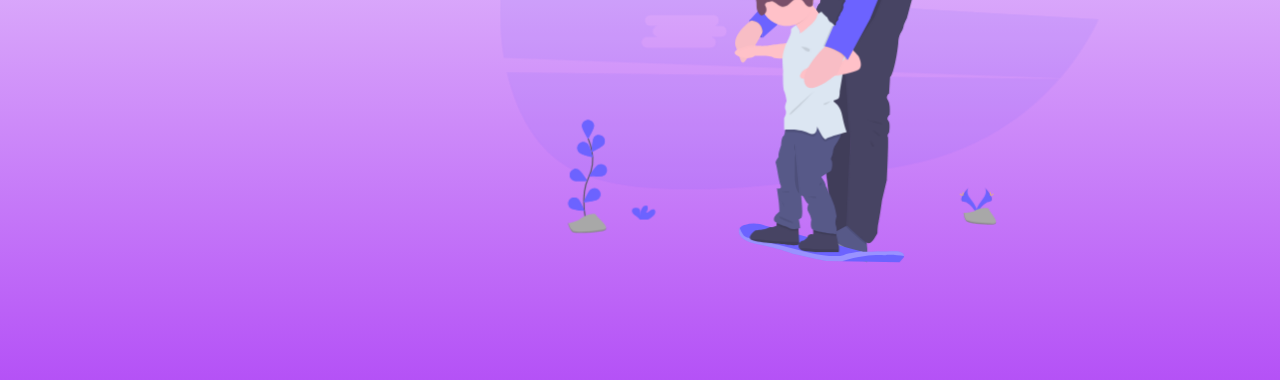
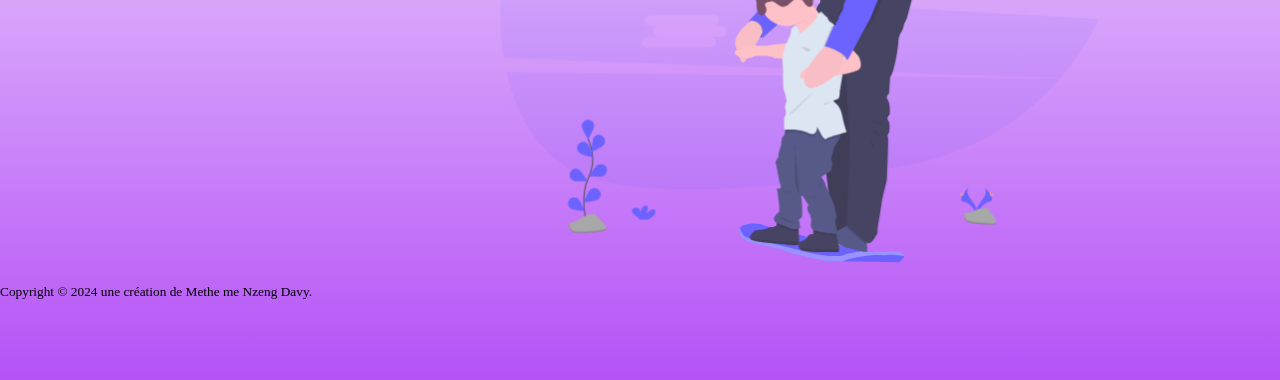
Before and after one commit to davcode92/papa, a plain HTML site: page index.html in a window 1280 px wide. Shown: the part 404-784 px from the top of the page. Drawn offline with Linux system fonts and the light colour scheme; a web font is replaced by a local one.

Commit message:
Update index.html

```diff
--- a/index.html
+++ b/index.html
@@ -159,7 +159,7 @@
 
 
 </body>
-
-
-
+<footer>
+    <small>Copyright © 2024 une création de Methe me Nzeng Davy.</small>
+</footer>
 </html>
```
